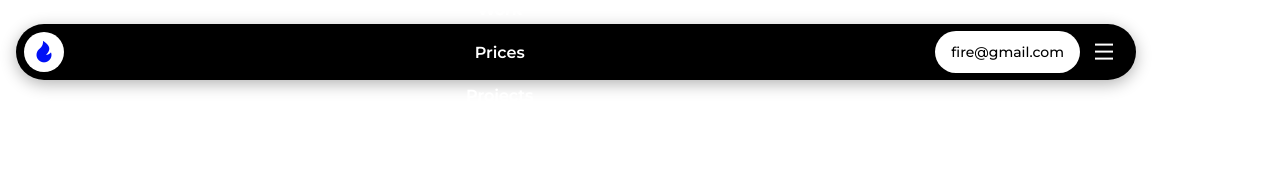
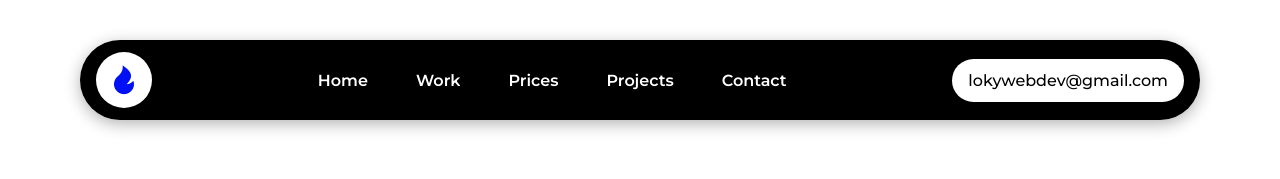
Before and after one commit to LeinadAlberto/Responsive-Navbar-Interaction-Using-HTML-CSS-JS, a plain HTML site: page index.html in a window 1280 px wide. Drawn offline with nearby package versions, Linux system fonts and the light colour scheme.

Commit message:
Breakpoints, completed

```diff
--- a/assets/css/styles.css
+++ b/assets/css/styles.css
@@ -229,3 +229,39 @@ a {
 
 /*=============== BREAKPOINTS ===============*/
 /* For large devices */
+@media screen and (min-width: 1150px) {
+	.container {
+		margin-inline: auto;
+	}
+
+	.header {
+		top: 2.5rem;
+	}
+
+	.nav {
+		height: calc(var(--header-height) + 1.5rem);
+		padding: .75rem 1rem;
+	}
+
+	.nav__logo {
+		width: 56px;
+		height: 56px;
+	}
+
+	.nav__logo i {
+		font-size: 2rem;
+	}
+
+	.nav__list {
+		flex-direction: row;
+		column-gap: 3rem;
+	}
+
+	.nav__email {
+		font-size: var(--normal-font-size);
+	}
+
+	.nav__toggle {
+		display: none;
+	}
+}
--- a/assets/js/main.js
+++ b/assets/js/main.js
@@ -21,5 +21,10 @@ navEmail.addEventListener('click', () => {
     // Use the clipboard API to copy text
     navigator.clipboard.writeText(navCopy).then(() => {
         navText.innerHTML = 'Copied ✅'
+
+        // Restore the original text
+        setTimeout(() => {
+            navText.innerHTML = 'Copy email'
+        }, 2000)
     })
 })
--- a/index.html
+++ b/index.html
@@ -62,7 +62,7 @@
 
 				<div class="nav__buttons">
 					<button class="nav__email" id="nav-email">
-					<span id="nav-copy">fire@gmail.com</span>
+						<span id="nav-copy">lokywebdev@gmail.com</span>
 						<span id="nav-text">Copy email</span>
 					</button>
 
```
Lines whose indentation alone changed are shown as unchanged.
